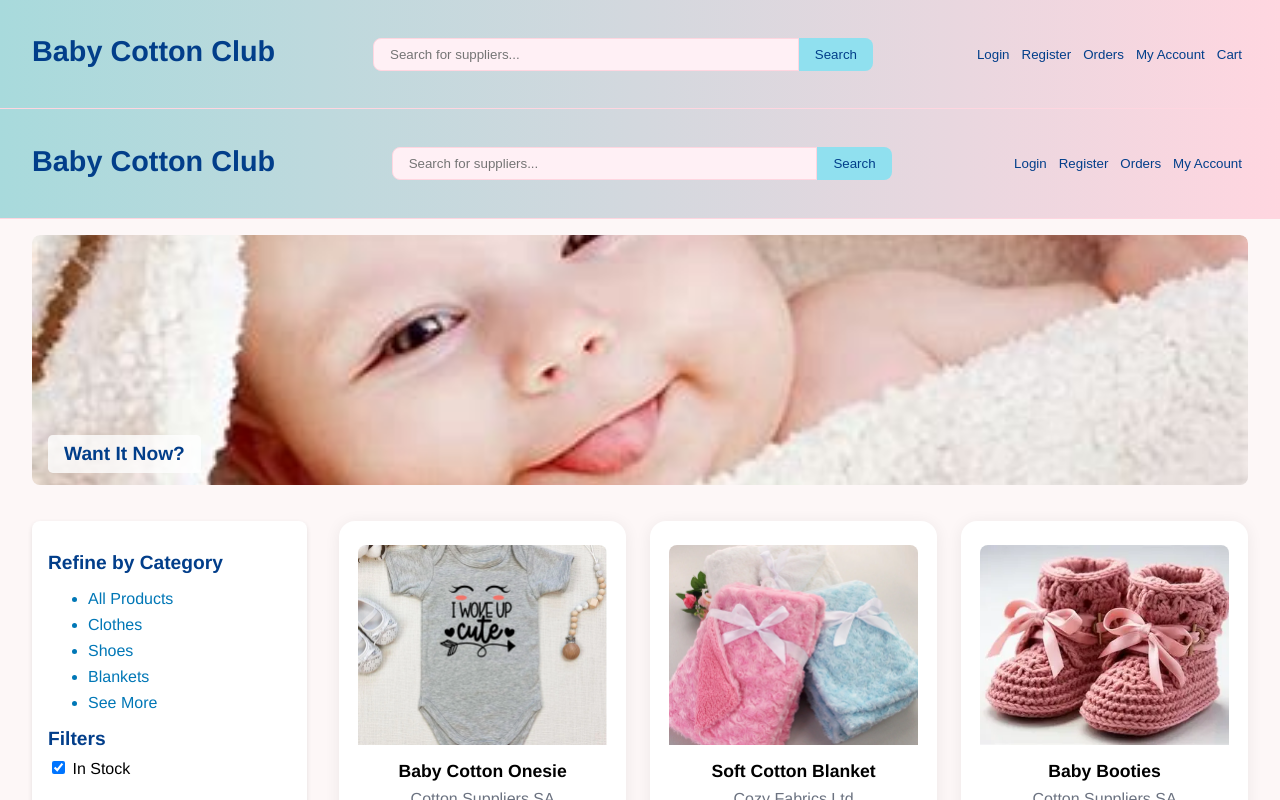
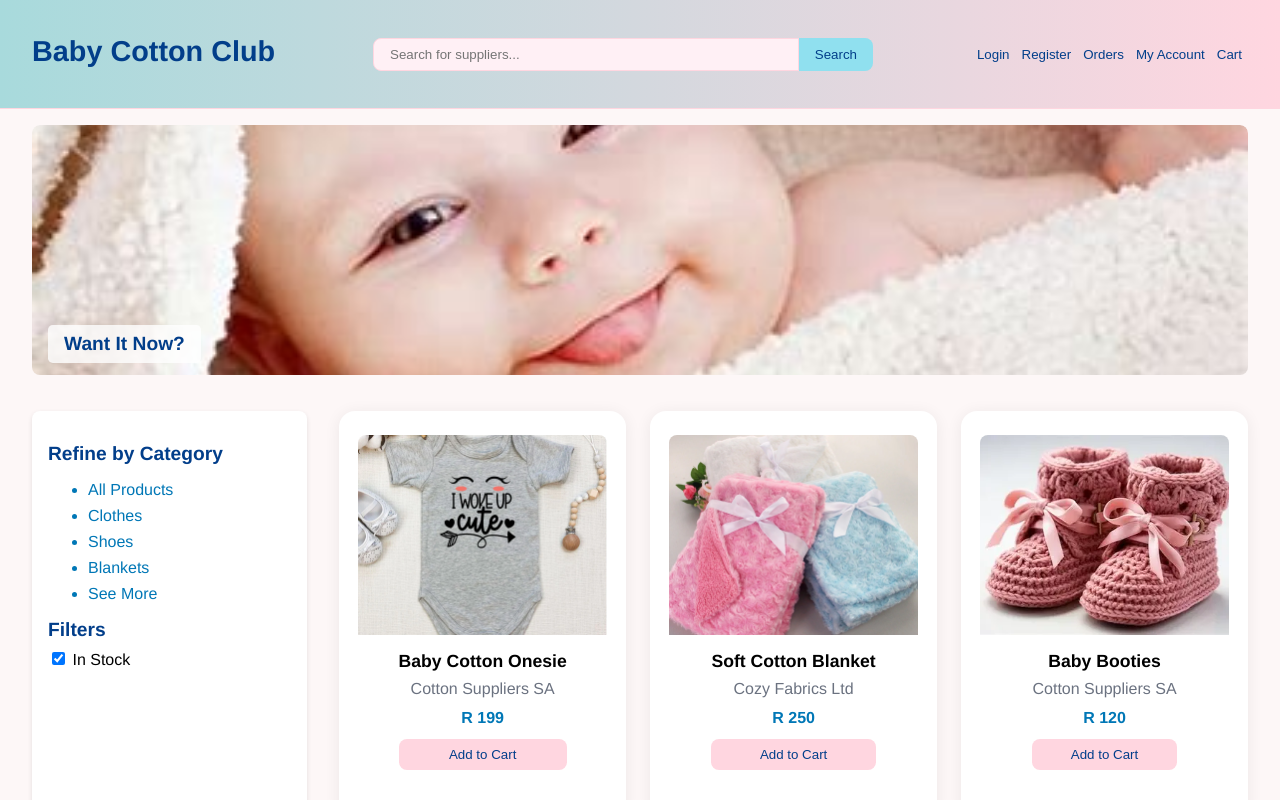
Before and after one commit to tsireledzonetshilonwe/BabyCottonClubFrontEnd, a React (Create React App) app: page / in a window 1280 px wide. Shown: the top 800 px of the page. Built offline with nearby package versions, Linux system fonts and the light colour scheme.

Commit message:
Update Home.js

```diff
--- a/src/screens/Home.js
+++ b/src/screens/Home.js
@@ -61,21 +61,6 @@ export default function Home() {
     return (
         <div className="app">
             {toast && <div className="toast">{toast}</div>}
-            <header className="header">
-                <div className="header-left"><h1>Baby Cotton Club</h1></div>
-                <div className="search-bar">
-                    <input type="text" placeholder="Search for suppliers..." />
-                    <button onClick={() => setViewSupplierSearch(true)}>Search</button>
-                </div>
-                <div className="header-right">
-                    <div className="user-links">
-                        <button>Login</button>
-                        <button>Register</button>
-                        <button>Orders</button>
-                        <button>My Account</button>
-                    </div>
-                </div>
-            </header>
 
             <div className="banner">
                 <img src={bannerImages[currentBanner]} alt="Banner" className={fade ? "fade-in" : "fade-out"} />
```
